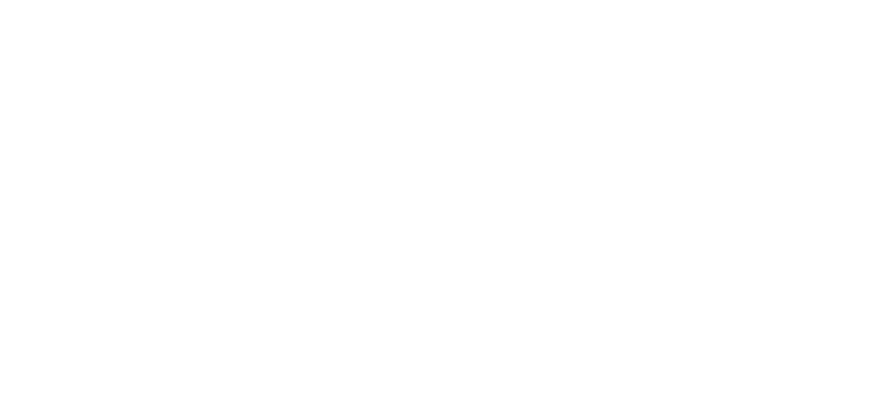
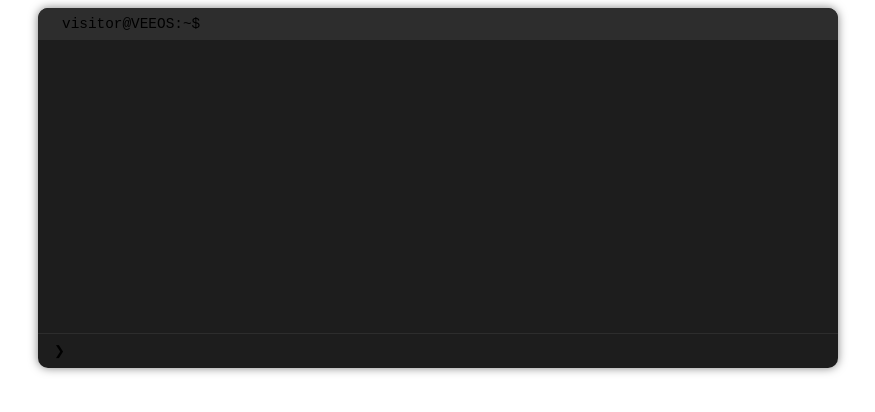
Before and after one commit to Vyl3y-dev/Vyl3y-dev.github.io, a plain HTML site: page apps/terminal.html in a window 1280 px wide. Shown: the whole page, without its empty margins (202-1077 px from the left). Drawn offline with Linux system fonts and the light colour scheme.

Commit message:
added functionality to terminal window
i hope

```diff
--- /dev/null
+++ b/apps/terminal.css
@@ -0,0 +1,82 @@
+.terminal {
+  background: #1d1d1d;
+  border-radius: 10px;
+  box-shadow: 0 0 10px rgba(0,0,0,0.5);
+  display: flex;
+  flex-direction: column;
+  width: 80%;
+  max-width: 800px;
+  height: 45vh;
+  margin: 0 auto;
+}
+
+.terminal-header {
+  background: #2d2d2d;
+  padding: 0.5rem;
+  border-top-left-radius: 10px;
+  border-top-right-radius: 10px;
+  display: flex;
+  align-items: center;
+}
+
+.terminal-title {
+  color: var(--cyan);
+  margin-left: 1rem;
+  font-family: monospace;
+  font-size: 0.9rem;
+}
+
+.terminal-window {
+  flex: 1;
+  padding: 1rem;
+  overflow-y: auto;
+  font-family: monospace;
+  color: #fff;
+  font-size: 0.9rem;
+  line-height: 1.4;
+}
+
+.terminal-window::-webkit-scrollbar {
+  width: 8px;
+}
+
+.terminal-window::-webkit-scrollbar-track {
+  background: #1d1d1d;
+}
+
+.terminal-window::-webkit-scrollbar-thumb {
+  background: #2d2d2d;
+  border-radius: 4px;
+}
+
+.terminal-input-line {
+  display: flex;
+  align-items: center;
+  padding: 0.5rem 1rem;
+  gap: 0.5rem;
+  border-top: 1px solid #2d2d2d;
+}
+
+.prompt {
+  color: var(--green);
+  font-family: monospace;
+}
+
+#terminal-input {
+  background: transparent;
+  border: none;
+  color: #fff;
+  font-family: monospace;
+  font-size: 0.9rem;
+  flex: 1;
+  outline: none;
+}
+
+.terminal-line {
+  margin-bottom: 0.5rem;
+  white-space: pre-wrap;
+}
+
+.terminal-line.error { color: var(--pink); }
+.terminal-line.success { color: var(--green); }
+.terminal-line.system { color: var(--cyan); }
--- a/apps/terminal.html
+++ b/apps/terminal.html
@@ -0,0 +1,12 @@
+<link rel="stylesheet" href="terminal.css">
+<div class="terminal">
+    <div class="terminal-header">
+        <div class="terminal-title">visitor@VEEOS:~$</div>
+    </div>
+    <div class="terminal-window" id="terminal-window">
+    </div>
+    <div class="terminal-input-line">
+        <span class="prompt">❯</span>
+        <input type="text" id="terminal-input" autofocus>
+    </div>
+<script src="information.js"></script>
```
Also changed, not shown: apps/terminal.js (added, +85 -0 lines), css/style.css (+22 -2 lines).
